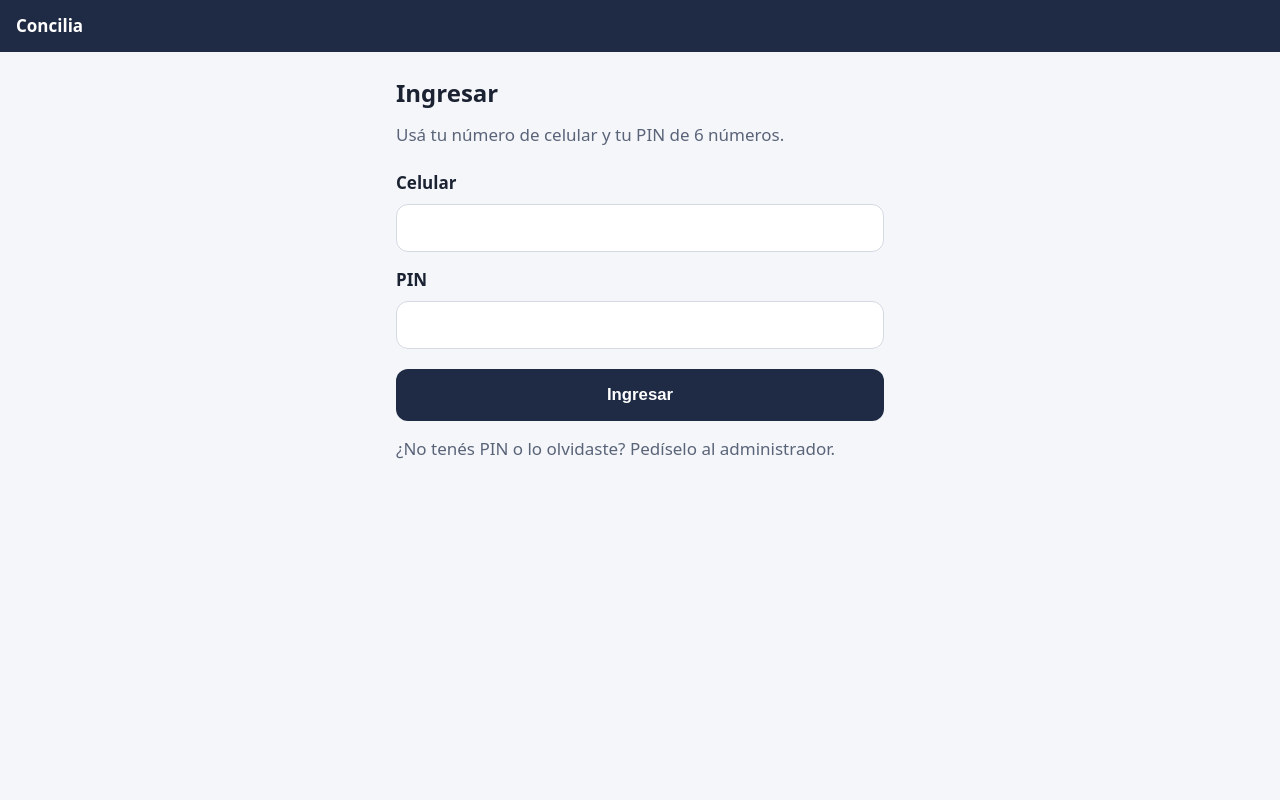
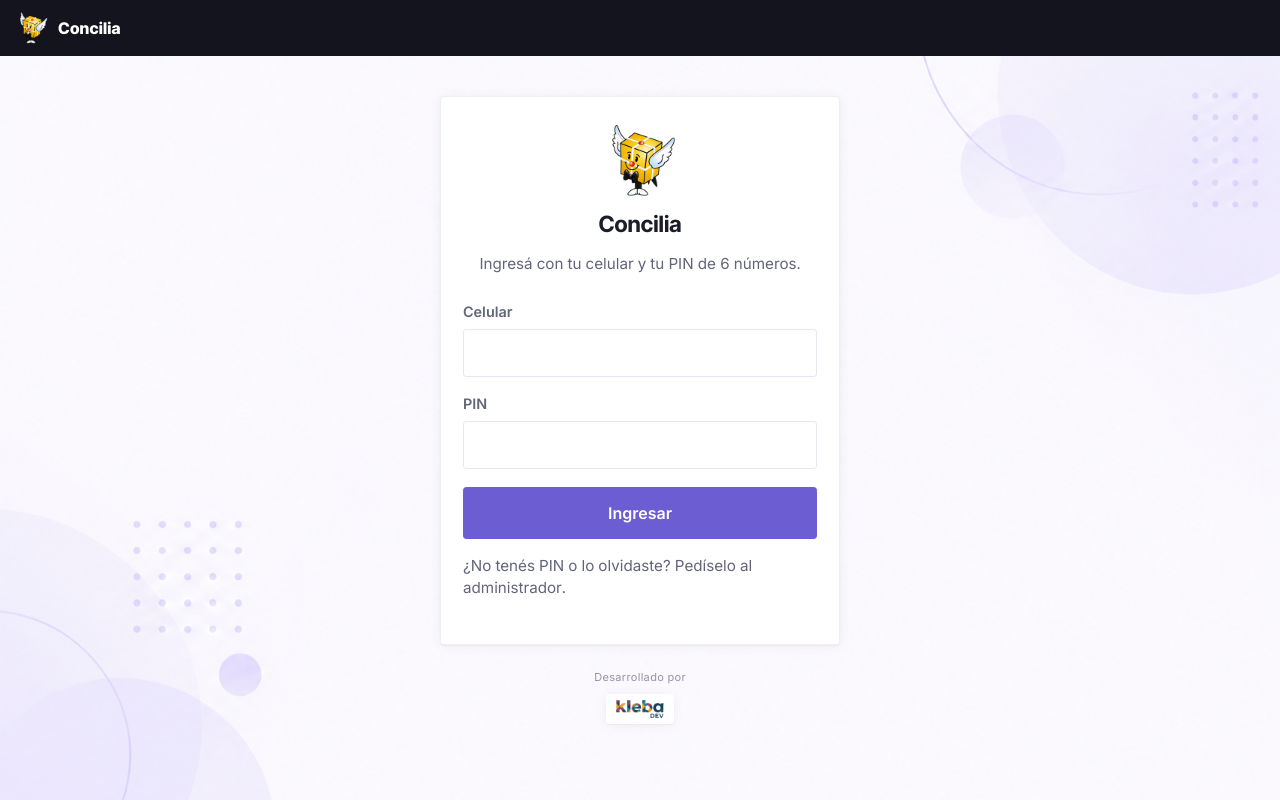
Before and after one commit to maricle/concilia, a FastAPI app: page /m/login in a window 1280 px wide. Run offline with FastAPI, Linux system fonts and the light colour scheme; parts of the project's set-up code (start-up, migrations or seed data) failed here and were passed over.

Commit message:
Usar en el front movil los estilos del panel
m.css pasa a los mismos tokens del panel (custom.css): paleta violeta con la
barra superior en el oscuro de la sidebar, tipografia Inter / Inter Tight,
radio .2rem, tarjetas con la sombra del panel, botones primario/outline y
pills de estado con los colores de conciliacion. Se mantienen areas tactiles
de 44 px o mas y campos de 16 px. El login movil usa el mismo fondo, tarjeta y
pie "Desarrollado por Kleba Dev" que el del panel, y la barra muestra la
mascota. CSP de /m ampliada solo para Google Fonts; theme_color #14141f;
service worker en v3.

```diff
--- a/app/main.py
+++ b/app/main.py
@@ -78,7 +78,8 @@ app.include_router(panel_router)
 app.include_router(operador_web_router)
 
 _CSP_OPERADOR = (
-    "default-src 'self'; img-src 'self' blob: data:; style-src 'self'; script-src 'self'; "
+    "default-src 'self'; img-src 'self' blob: data:; style-src 'self' https://fonts.googleapis.com; "
+    "font-src https://fonts.gstatic.com; script-src 'self'; "
     "connect-src 'self'; manifest-src 'self'; worker-src 'self'; frame-ancestors 'none'; "
     "form-action 'self'; base-uri 'none'"
 )
--- a/app/operador_web/pwa.py
+++ b/app/operador_web/pwa.py
@@ -9,7 +9,7 @@ from fastapi.responses import FileResponse, JSONResponse
 router = APIRouter()
 
 # Iconos: mascota de Demonte (app/static/img/demonte-box.png) sobre fondo blanco.
-# TODO: nombre y colores con la marca del cliente.
+# Colores: los del panel (sidebar #14141f).
 _MANIFEST = {
     "name": "Concilia - Operadores",
     "short_name": "Concilia",
@@ -19,7 +19,7 @@ _MANIFEST = {
     "scope": "/m/",
     "display": "standalone",
     "orientation": "portrait",
-    "theme_color": "#1f2a44",
+    "theme_color": "#14141f",
     "background_color": "#ffffff",
     "icons": [
         {"src": "/m/static/iconos/icono-192.png", "sizes": "192x192", "type": "image/png", "purpose": "any"},
--- a/app/static/m/m.css
+++ b/app/static/m/m.css
@@ -1,69 +1,154 @@
-/* Interfaz movil de operadores (/m). Mobile-first, una columna, uso con una mano.
-   TODO: colores y logo de la marca del cliente. */
+/* Interfaz movil de operadores (/m). Mismos tokens visuales que el panel
+   (app/static/css/custom.css): paleta, tipografia Inter / Inter Tight, radio de
+   esquina, sombras y pills de estado. Lo propio del celular: una columna, uso
+   con una mano, areas tactiles de 44 px o mas y campos de 16 px o mas (con
+   menos, iOS hace zoom al enfocarlos). */
+
 :root {
-  --fondo: #f5f6fa;
-  --tarjeta: #ffffff;
-  --texto: #1b2333;
-  --texto-suave: #5a6478;
-  --primario: #1f2a44;
-  --primario-texto: #ffffff;
-  --peligro: #b3261e;
-  --borde: #d5d9e2;
-  --radio: 12px;
+  /* Igual que el panel */
+  --sidebar-bg: #14141f;
+  --sidebar-bg-soft: #1c1c2b;
+  --sidebar-text: #9497ac;
+  --accent: #6C5DD3;
+  --accent-soft: #EFECFB;
+  --accent-strong: #5645C4;
+  --bg: #F3F4F8;
+  --surface: #FFFFFF;
+  --surface-2: #FAFAFC;
+  --border: #E6E7EF;
+  --border-soft: #EEEFF5;
+  --text-primary: #1B1D29;
+  --text-secondary: #62647A;
+  --text-muted: #9395A8;
+  --good: #17803D;   --good-bg: #E4F6EA;
+  --warn: #92660B;   --warn-bg: #FDF1D3;
+  --bad:  #B3261E;   --bad-bg:  #FCE4E0;
+  --shadow-card: 0 1px 2px rgba(20, 20, 31, .04), 0 1px 12px rgba(20, 20, 31, .05);
+  --radius: .2rem;
 }
+
 * { box-sizing: border-box; }
 html { -webkit-text-size-adjust: 100%; }
 body {
   margin: 0;
-  background: var(--fondo);
-  color: var(--texto);
-  font: 17px/1.45 system-ui, -apple-system, "Segoe UI", Roboto, sans-serif;
+  background: var(--bg);
+  color: var(--text-primary);
+  font-family: "Inter", -apple-system, "Segoe UI", Arial, sans-serif;
+  font-feature-settings: "tnum" 1;
+  font-size: 16px;
+  line-height: 1.5;
 }
+h1, h2, h3 { font-family: "Inter Tight", "Inter", sans-serif; font-weight: 700; color: var(--text-primary); }
+h1 { font-size: 1.4rem; margin: 4px 0 12px; }
+a { color: var(--accent-strong); }
+
+/* ---------- Barra superior: el oscuro de la sidebar del panel ---------- */
 .m-barra {
-  position: sticky; top: 0; z-index: 1;
+  position: sticky; top: 0; z-index: 2;
   display: flex; justify-content: space-between; align-items: center;
-  min-height: 52px; padding: 0 16px;
+  min-height: 56px; padding: 0 16px;
   padding-top: env(safe-area-inset-top);
-  background: var(--primario); color: var(--primario-texto);
+  background: var(--sidebar-bg);
+  color: #fff;
 }
-.m-marca { font-weight: 700; }
+.m-marca { display: flex; align-items: center; gap: 10px; color: #fff; text-decoration: none; font-family: "Inter Tight", "Inter", sans-serif; font-weight: 800; letter-spacing: .01em; }
+.m-marca img { width: 32px; height: 32px; }
+.m-barra .m-link { color: var(--sidebar-text); text-decoration: none; font-weight: 500; }
+
 .m-contenido { max-width: 520px; margin: 0 auto; padding: 16px 16px 32px; }
-h1 { font-size: 1.5rem; margin: 8px 0 12px; }
-.m-ayuda { color: var(--texto-suave); margin: 0 0 16px; }
-.m-error { background: #fdecea; color: var(--peligro); border-radius: var(--radio); padding: 12px 14px; }
-.m-aviso { background: #fff4e5; border-radius: var(--radio); padding: 12px 14px; }
-.m-form { display: flex; flex-direction: column; gap: 8px; margin-bottom: 16px; }
-.m-form label { font-weight: 600; margin-top: 8px; }
-/* 16px o mas en los campos: con menos, iOS hace zoom al enfocarlos. */
-input, select { font-size: 17px; min-height: 48px; padding: 10px 12px; border: 1px solid var(--borde); border-radius: var(--radio); background: var(--tarjeta); color: var(--texto); width: 100%; }
+
+/* ---------- Textos y avisos (como las alerts del panel) ---------- */
+.m-ayuda { color: var(--text-secondary); font-size: .95rem; margin: 0 0 16px; }
+.m-error, .m-aviso {
+  border-radius: var(--radius); padding: 12px 14px; margin: 0 0 16px; font-size: .95rem;
+}
+.m-error { background: var(--bad-bg); color: var(--bad); }
+.m-aviso { background: var(--warn-bg); color: var(--warn); }
+.m-aviso strong { display: block; color: var(--text-primary); }
+
+/* ---------- Tarjetas (como .card del panel) ---------- */
+.m-tarjeta {
+  background: var(--surface); border: 1px solid var(--border-soft); border-radius: var(--radius);
+  box-shadow: var(--shadow-card); padding: 14px 16px; margin: 0 0 12px;
+}
+.m-tarjeta strong { font-weight: 600; }
+.m-total { font-size: 1.05rem; }
+.m-fila { display: flex; justify-content: space-between; align-items: baseline; }
+.m-fila strong { font-family: "Inter Tight", "Inter", sans-serif; font-size: 1.1rem; }
+
+/* ---------- Formularios (como .form-control del panel) ---------- */
+.m-form { display: flex; flex-direction: column; gap: 6px; margin-bottom: 16px; }
+.m-form label, .m-opciones legend { font-weight: 600; font-size: .9rem; color: var(--text-secondary); margin-top: 10px; }
+input, select {
+  width: 100%; min-height: 48px; padding: 10px 12px;
+  font: inherit; font-size: 16px; color: var(--text-primary);
+  background: var(--surface); border: 1px solid var(--border); border-radius: var(--radius);
+}
+input:focus, select:focus { outline: none; border-color: var(--accent); box-shadow: 0 0 0 3px var(--accent-soft); }
+
+/* ---------- Botones (btn-primary / btn-outline-* del panel) ---------- */
 .m-boton, .m-boton-secundario, .m-boton-peligro {
   display: block; width: 100%; min-height: 52px; margin-top: 12px; padding: 12px 16px;
-  border: 0; border-radius: var(--radio); font-size: 1.05rem; font-weight: 600; text-align: center; text-decoration: none; cursor: pointer;
+  border-radius: var(--radius); font: inherit; font-weight: 600; font-size: 1rem;
+  text-align: center; text-decoration: none; cursor: pointer;
 }
-.m-boton { background: var(--primario); color: var(--primario-texto); }
-.m-boton-secundario { background: var(--tarjeta); color: var(--primario); border: 2px solid var(--primario); }
-.m-boton-peligro { background: var(--tarjeta); color: var(--peligro); border: 2px solid var(--peligro); }
+.m-boton { background: var(--accent); border: 1px solid var(--accent); color: #fff; }
+.m-boton:active { background: var(--accent-strong); border-color: var(--accent-strong); }
 .m-boton:disabled { opacity: .6; }
-.m-link { background: none; border: 0; color: inherit; font-size: 1rem; min-height: 44px; padding: 0 4px; cursor: pointer; text-decoration: underline; }
-.m-link-bloque { display: block; min-height: 44px; line-height: 44px; margin-top: 24px; text-align: center; color: var(--primario); }
-.m-tarjeta { background: var(--tarjeta); border-radius: var(--radio); padding: 14px 16px; margin-bottom: 12px; box-shadow: 0 1px 2px rgba(0,0,0,.06); }
+.m-boton-secundario { background: var(--surface); border: 1px solid var(--accent); color: var(--accent-strong); }
+.m-boton-secundario:active { background: var(--accent-soft); }
+.m-boton-peligro { background: var(--surface); border: 1px solid var(--bad); color: var(--bad); }
+.m-boton-peligro:active { background: var(--bad-bg); }
+.m-boton-grande { min-height: 64px; font-size: 1.1rem; }
+.m-boton-chico {
+  min-width: 48px; min-height: 48px; padding: 0 12px;
+  display: inline-flex; align-items: center; justify-content: center;
+  background: var(--surface); border: 1px solid var(--border); border-radius: var(--radius);
+  color: var(--text-primary); font: inherit; font-weight: 600; text-decoration: none; cursor: pointer;
+}
+.m-link { background: none; border: 0; color: inherit; font: inherit; min-height: 44px; padding: 0 4px; cursor: pointer; text-decoration: underline; }
+.m-link-bloque { display: block; min-height: 44px; line-height: 44px; margin-top: 20px; text-align: center; color: var(--accent-strong); font-weight: 500; }
+
+/* ---------- Factura / Cuenta ---------- */
+.m-opciones { border: 0; padding: 0; margin: 4px 0 0; display: flex; gap: 8px; flex-wrap: wrap; }
+.m-opciones legend { width: 100%; margin-bottom: 6px; }
+.m-opcion {
+  flex: 1; display: flex; align-items: center; gap: 10px; min-height: 52px; padding: 0 14px;
+  background: var(--surface); border: 1px solid var(--border); border-radius: var(--radius); font-weight: 600;
+}
+.m-opcion:has(input:checked) { border-color: var(--accent); background: var(--accent-soft); color: var(--accent-strong); }
+.m-opcion input { width: 20px; min-height: 20px; height: 20px; margin: 0; accent-color: var(--accent); }
+
+/* ---------- Cargar comprobante ---------- */
 .m-oculto { position: absolute; width: 1px; height: 1px; opacity: 0; pointer-events: none; }
-.m-boton-grande { min-height: 64px; font-size: 1.15rem; }
 .m-vista-previa { margin-top: 8px; text-align: center; }
-.m-vista-previa img { max-width: 100%; max-height: 50vh; border-radius: var(--radio); border: 1px solid var(--borde); }
-.m-opciones { border: 0; padding: 0; margin: 8px 0 0; display: flex; gap: 8px; flex-wrap: wrap; }
-.m-opciones legend { font-weight: 600; margin-bottom: 8px; }
-.m-opcion { flex: 1; display: flex; align-items: center; gap: 8px; min-height: 52px; padding: 0 14px; border: 2px solid var(--borde); border-radius: var(--radio); background: var(--tarjeta); font-weight: 600; }
-.m-opcion input { width: 22px; min-height: 22px; height: 22px; margin: 0; }
+.m-vista-previa img { max-width: 100%; max-height: 50vh; border: 1px solid var(--border); border-radius: var(--radius); }
+
+/* ---------- Mis comprobantes ---------- */
 .m-fila-fecha { display: flex; gap: 8px; align-items: center; margin-bottom: 12px; }
 .m-fila-fecha input { flex: 1; }
-.m-boton-chico { min-width: 48px; min-height: 48px; display: inline-flex; align-items: center; justify-content: center; border: 2px solid var(--primario); border-radius: var(--radio); background: var(--tarjeta); color: var(--primario); font-size: 1.1rem; font-weight: 600; text-decoration: none; padding: 0 10px; }
-.m-total { font-size: 1.1rem; }
-.m-fila { display: flex; justify-content: space-between; }
-.m-estado { font-size: .9rem; color: var(--texto-suave); }
-.m-estado-conciliado, .m-estado-conciliado_manualmente { color: #1e7d3a; }
-.m-estado-con_diferencia { color: var(--peligro); }
-.m-banda { display: flex; flex-wrap: wrap; align-items: center; gap: 4px 12px; padding: 10px 16px; background: #e8ecf6; color: var(--texto); font-size: .95rem; }
+/* Pills de estado: mismas que badge-pill-estado del panel */
+.m-estado {
+  display: inline-block; margin-top: 6px; padding: 2px 10px; border-radius: 999px;
+  font-size: .78rem; font-weight: 600;
+}
+.m-estado-pendiente { background: var(--warn-bg); color: var(--warn); }
+.m-estado-con_diferencia { background: var(--bad-bg); color: var(--bad); }
+.m-estado-conciliado, .m-estado-conciliado_manualmente { background: var(--good-bg); color: var(--good); }
+
+/* ---------- Bandas: instalar la app / sin conexion ---------- */
+.m-banda { display: flex; flex-wrap: wrap; align-items: center; gap: 4px 12px; padding: 10px 16px; background: var(--accent-soft); color: var(--text-primary); font-size: .9rem; }
 .m-banda[hidden] { display: none; }
-.m-banda .m-link { color: var(--primario); font-weight: 600; }
-.m-banda-alerta { background: #fdecea; color: var(--peligro); }
+.m-banda .m-link { color: var(--accent-strong); font-weight: 600; text-decoration: none; }
+.m-banda-alerta { background: var(--bad-bg); color: var(--bad); }
+
+/* ---------- Login: mismo fondo y tarjeta que el login del panel ---------- */
+.m-pantalla-login { background: var(--bg) url("/static/img/concilia-bg01.png") center / cover no-repeat; min-height: 100vh; }
+.m-login { max-width: 400px; margin: 24px auto 0; }
+.m-login .m-tarjeta { padding: 28px 22px; }
+.m-login-titulo { text-align: center; margin-bottom: 8px; }
+.m-login-titulo img { width: 72px; height: 72px; }
+.m-pie { margin-top: 24px; text-align: center; }
+.m-pie .txt { font-size: 11px; color: var(--text-muted); letter-spacing: .03em; margin-bottom: 8px; }
+.m-pie .logo-chip { display: inline-flex; background: #fff; border-radius: var(--radius); padding: 6px 10px; box-shadow: var(--shadow-card); }
+.m-pie img { height: 18px; width: auto; display: block; }
--- a/app/static/m/sin-conexion.html
+++ b/app/static/m/sin-conexion.html
@@ -3,14 +3,14 @@
 <head>
 <meta charset="utf-8">
 <meta name="viewport" content="width=device-width, initial-scale=1, viewport-fit=cover">
-<meta name="theme-color" content="#1f2a44">
+<meta name="theme-color" content="#14141f">
 <title>Sin conexión - Concilia</title>
 <link rel="icon" href="/static/iconos/favicon.ico" sizes="any">
 <link rel="icon" type="image/png" sizes="32x32" href="/static/iconos/favicon-32.png">
 <link rel="stylesheet" href="/m/static/m.css">
 </head>
 <body>
-<header class="m-barra"><span class="m-marca">Concilia</span></header>
+<header class="m-barra"><a class="m-marca" href="/m/"><img src="/static/iconos/favicon-192.png" alt="">Concilia</a></header>
 <main class="m-contenido">
   <h1>Sin conexión</h1>
   <p class="m-aviso">No hay internet en este momento. Los comprobantes no se guardan en el celular: cuando vuelva la conexión, cargalos de nuevo.</p>
--- a/app/static/m/sw.js
+++ b/app/static/m/sw.js
@@ -6,13 +6,14 @@
    envio offline: sin conexion no se guarda nada en el celular. */
 "use strict";
 
-var VERSION = "concilia-m-v2";
+var VERSION = "concilia-m-v3";
 var APP_SHELL = [
   "/m/static/m.css",
   "/m/static/m.js",
   "/m/static/sin-conexion.html",
   "/m/static/iconos/icono-192.png",
   "/m/static/iconos/icono-512.png",
+  "/static/iconos/favicon-192.png",
 ];
 
 self.addEventListener("install", function (evento) {
--- a/app/templates/m/base.html
+++ b/app/templates/m/base.html
@@ -3,10 +3,13 @@
 <head>
 <meta charset="utf-8">
 <meta name="viewport" content="width=device-width, initial-scale=1, viewport-fit=cover">
-<meta name="theme-color" content="#1f2a44">
+<meta name="theme-color" content="#14141f">
 <title>{% block title %}Concilia{% endblock %}</title>
 <link rel="icon" href="/static/iconos/favicon.ico" sizes="any">
 <link rel="icon" type="image/png" sizes="32x32" href="/static/iconos/favicon-32.png">
+<link rel="preconnect" href="https://fonts.googleapis.com">
+<link rel="preconnect" href="https://fonts.gstatic.com" crossorigin>
+<link href="https://fonts.googleapis.com/css2?family=Inter:wght@400;500;600;700&family=Inter+Tight:wght@600;700;800&display=swap" rel="stylesheet">
 <link rel="stylesheet" href="/m/static/m.css">
 <link rel="manifest" href="/m/manifest.webmanifest">
 <link rel="apple-touch-icon" href="/m/static/iconos/apple-touch-icon.png">
@@ -14,9 +17,9 @@
 <meta name="apple-mobile-web-app-title" content="Concilia">
 <script src="/m/static/m.js" defer></script>
 </head>
-<body>
+<body class="{% block clase_body %}{% endblock %}">
 <header class="m-barra">
-  <span class="m-marca">Concilia</span>
+  <a class="m-marca" href="/m/"><img src="/static/iconos/favicon-192.png" alt="">Concilia</a>
   {% if operador %}
   <form method="post" action="/m/logout">
     <button type="submit" class="m-link">Salir</button>
--- a/app/templates/m/login.html
+++ b/app/templates/m/login.html
@@ -1,8 +1,14 @@
 {% extends "m/base.html" %}
 {% block title %}Ingresar - Concilia{% endblock %}
+{% block clase_body %}m-pantalla-login{% endblock %}
 {% block content %}
-<h1>Ingresar</h1>
-<p class="m-ayuda">Usá tu número de celular y tu PIN de 6 números.</p>
+<div class="m-login">
+  <div class="m-tarjeta">
+    <div class="m-login-titulo">
+      <img src="/static/iconos/favicon-192.png" alt="">
+      <h1>Concilia</h1>
+      <p class="m-ayuda">Ingresá con tu celular y tu PIN de 6 números.</p>
+    </div>
     {% if error %}<p class="m-error" role="alert">{{ error }}</p>{% endif %}
     <form method="post" action="/m/login" class="m-form">
       <label for="celular">Celular</label>
@@ -12,4 +18,10 @@
       <button type="submit" class="m-boton">Ingresar</button>
     </form>
     <p class="m-ayuda">¿No tenés PIN o lo olvidaste? Pedíselo al administrador.</p>
+  </div>
+  <div class="m-pie">
+    <div class="txt">Desarrollado por</div>
+    <div class="logo-chip"><img src="/static/img/kleba-logo.png" alt="Kleba Dev"></div>
+  </div>
+</div>
 {% endblock %}
```
Lines whose indentation alone changed are shown as unchanged.
